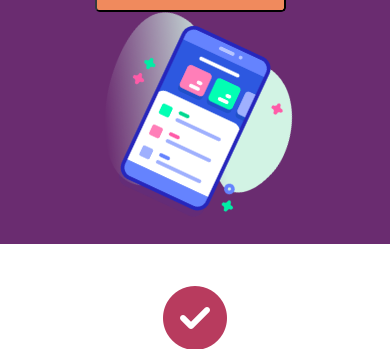
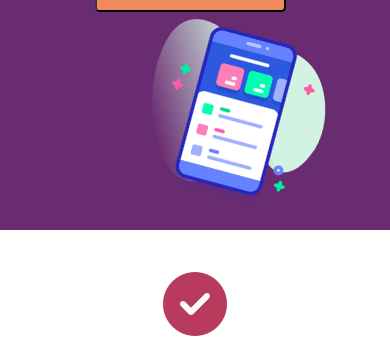
Before and after one commit to andym1215/applandingpage, a plain HTML site: page index.html in a window 390 px wide. Shown: the part 723-1072 px from the top of the page. Drawn offline with nearby package versions, Linux system fonts and the light colour scheme.

Commit message:
Add files via upload

```diff
--- a/css/styles.css
+++ b/css/styles.css
@@ -66,10 +66,12 @@ p {
     text-align:center;
   }
 .title-image {
-    position: static;
-    transform: rotate(0);
+    position:static;
+    transform:rotate(0);
+    left:0;
   }
 }
+
 .btn {
   background-color: #b83b5e;
   color: #fff;
@@ -140,7 +142,8 @@ p {
   margin: 20px;
 }
 .title-image {
-  width: 70%;
-  transform: rotate(25deg);
-  right: 10%;
+  width: 65%;
+  position:relative;
+  left: 15%;
+  transform:rotate(15deg);
 }
```
